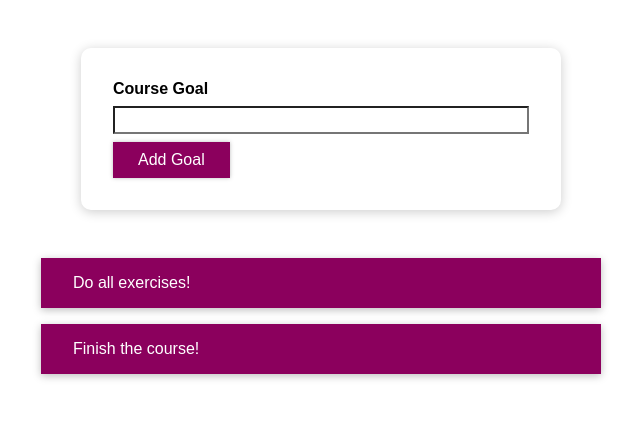
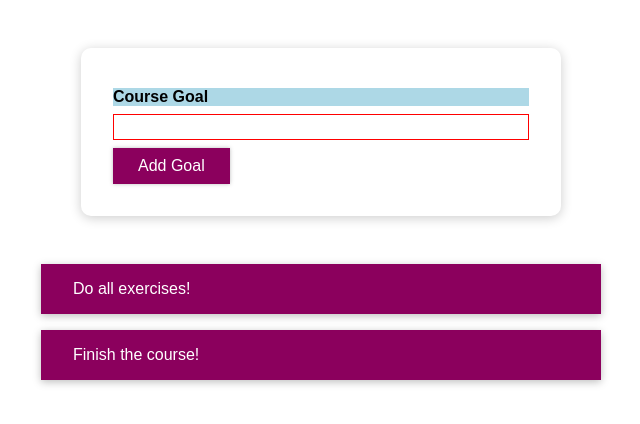
Before and after one commit to lucy-ironmonger/react-styling, a React (Create React App) app: page / in a window 1280 px wide. Shown: the top 424 px of the page, without its empty margins (319-959 px from the left). Built offline with nearby package versions, Linux system fonts and the light colour scheme.

Commit message:
CSS Modules and media queries

```diff
--- a/src/components/CourseGoals/CourseInput/CourseInput.js
+++ b/src/components/CourseGoals/CourseInput/CourseInput.js
@@ -1,35 +1,37 @@
 import React, { useState } from 'react';
 import Button from '../../UI/Button/Button';
-import styled from 'styled-components'
+// import styled from 'styled-components'
 
-const FormControl = styled.div`
-.form-control {
-  margin: 0.5rem 0;
-}
+import styles from './CourseInput.module.css'
 
-& label {
-  font-weight: bold;
-  display: block;
-  margin-bottom: 0.5rem;
-}
+// const FormControl = styled.div`
+// .form-control {
+//   margin: 0.5rem 0;
+// }
 
-& input {
-  margin-bottom: 0.5rem;
-  display: block;
-  width: 100%;
-  border: 1px solid ${props => (props.invalid ? 'red' : '#ccc')}
-  font: inherit;
-  line-height: 1.5rem;
-  padding: 0 0.25rem;
-  background: ${props => (props.invalid ? 'salmon' : 'transparent')};
-}
+// & label {
+//   font-weight: bold;
+//   display: block;
+//   margin-bottom: 0.5rem;
+// }
 
-& input:focus {
-  outline: none;
-  background: lightcyan;
-  border-color: #8b005d;
-}
-`
+// & input {
+//   margin-bottom: 0.5rem;
+//   display: block;
+//   width: 100%;
+//   border: 1px solid ${props => (props.invalid ? 'red' : '#ccc')}
+//   font: inherit;
+//   line-height: 1.5rem;
+//   padding: 0 0.25rem;
+//   background: ${props => (props.invalid ? 'salmon' : 'transparent')};
+// }
+
+// & input:focus {
+//   outline: none;
+//   background: lightcyan;
+//   border-color: #8b005d;
+// }
+// `
 
 const CourseInput = (props) => {
   const [enteredValue, setEnteredValue] = useState('');
@@ -51,13 +53,13 @@ const CourseInput = (props) => {
 
   return (
     <form onSubmit={formSubmitHandler}>
-      <FormControl invalid={!isValid} className={!isValid && 'invalid'}>
+      <div className={`${styles['form-control']} ${!isValid && styles.invalid}`}>
         <label>Course Goal</label>
         <input
           type='text'
           onChange={goalInputChangeHandler}
         />
-      </FormControl>
+      </div>
       <Button type='submit'>Add Goal</Button>
     </form>
   );
--- /dev/null
+++ b/src/components/CourseGoals/CourseInput/CourseInput.module.css
@@ -0,0 +1,38 @@
+.form-control {
+  margin: 0.5rem 0;
+
+}
+
+.form-control label {
+  font-weight: bold;
+  display: block;
+  margin-bottom: 0.5rem;
+}
+
+.form-control input {
+  margin-bottom: 0.5rem;
+  display: block;
+  width: 100%;
+  border: 1px solid red;
+  font: inherit;
+  line-height: 1.5rem;
+  padding: 0 0.25rem;
+  background: transparent;
+}
+
+.form-control input:focus {
+  outline: none;
+  background: lightcyan;
+  border-color: #8b005d;
+}
+
+.form-control.invalid input {
+  background: salmon;
+}
+
+
+@media (min-width: 768px) {
+  .form-control label {
+    background-color: lightblue;
+  }
+}
--- a/src/components/UI/Button/Button.js
+++ b/src/components/UI/Button/Button.js
@@ -23,9 +23,7 @@ const Button = styled.button`
   background: #ac0e77;
   border-color: #ac0e77;
   box-shadow: 0 0 8px rgba(0, 0, 0, 0.26);
-}
-`
-
+}`
 
 // const Button = props => {
 //   return (
```
Also changed, not shown: 2 other files (tests, documents, lock files or other folders).
